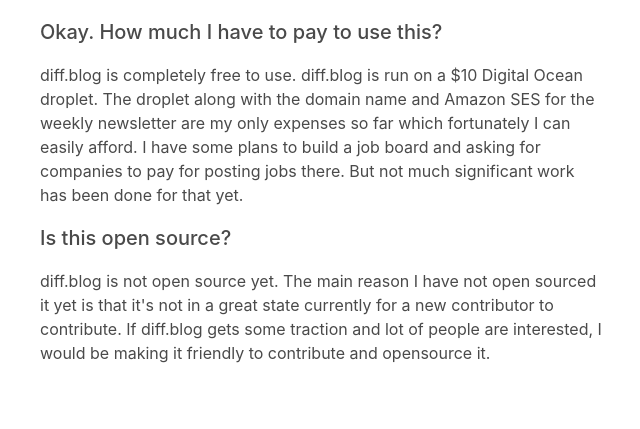
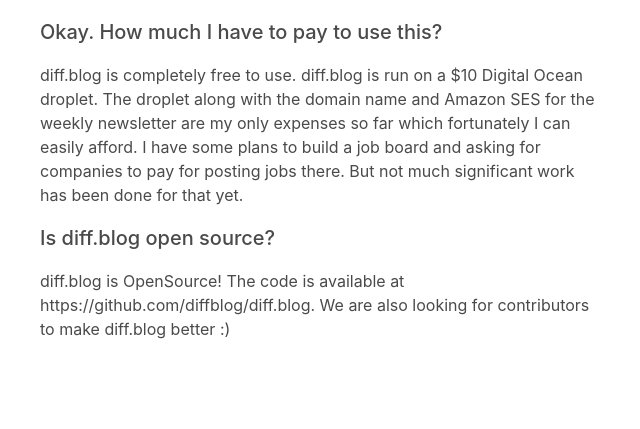
Before and after one commit to diffblog/diff.blog, a Django app: page /FAQ/ in a window 1280 px wide. Shown: the part 1849-2278 px from the top of the page, without its empty margins (24-664 px from the left). After the commit the page ends 2188 px from the top, so only its background shows below. Run offline with Django 3.2, Linux system fonts and the light colour scheme; style sheets or scripts are compiled from the project's sources; some libraries are stand-ins or nearby versions.

Commit message:
Udate open source status in FAQ.

```diff
--- a/templates/faq.html
+++ b/templates/faq.html
@@ -106,12 +106,12 @@
         and asking for companies to pay for posting jobs there. But not much significant work has been done for that yet.
      </p>
     <h2 class="text-xl font-medium my-4">
-        Is this open source?
+        Is diff.blog open source?
     </h2>
     <p>
-        diff.blog is not open source yet. The main reason I have not open sourced it yet is that it's not in a great state currently
-        for a new contributor to contribute. If diff.blog gets some traction and lot of people are interested, I would be making it
-        friendly to contribute and opensource it.
+       diff.blog is OpenSource! The code is available at <a href="https://github.com/diffblog/diff.blog">https://github.com/diffblog/diff.blog.
+
+       We are also looking for contributors to make diff.blog better :)</a>
     </p>
 </div>
 {% endblock %}
```
